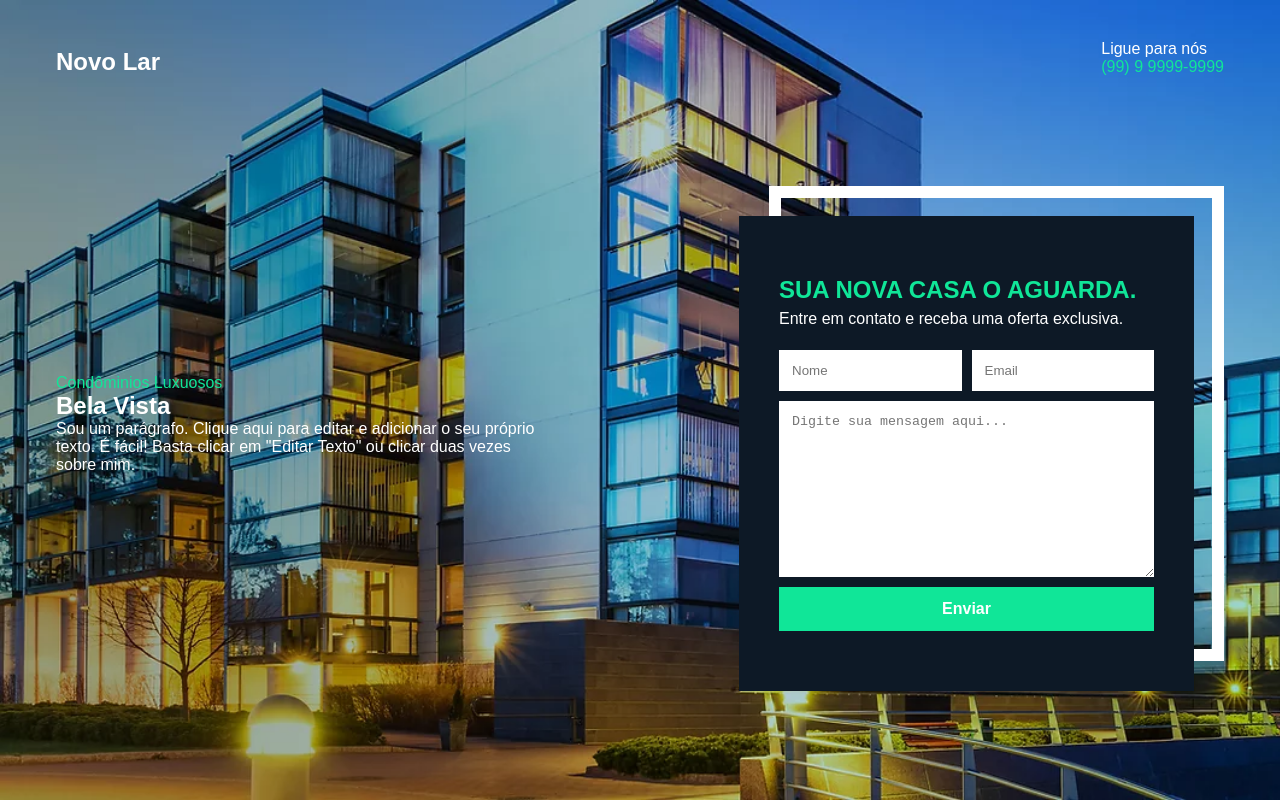
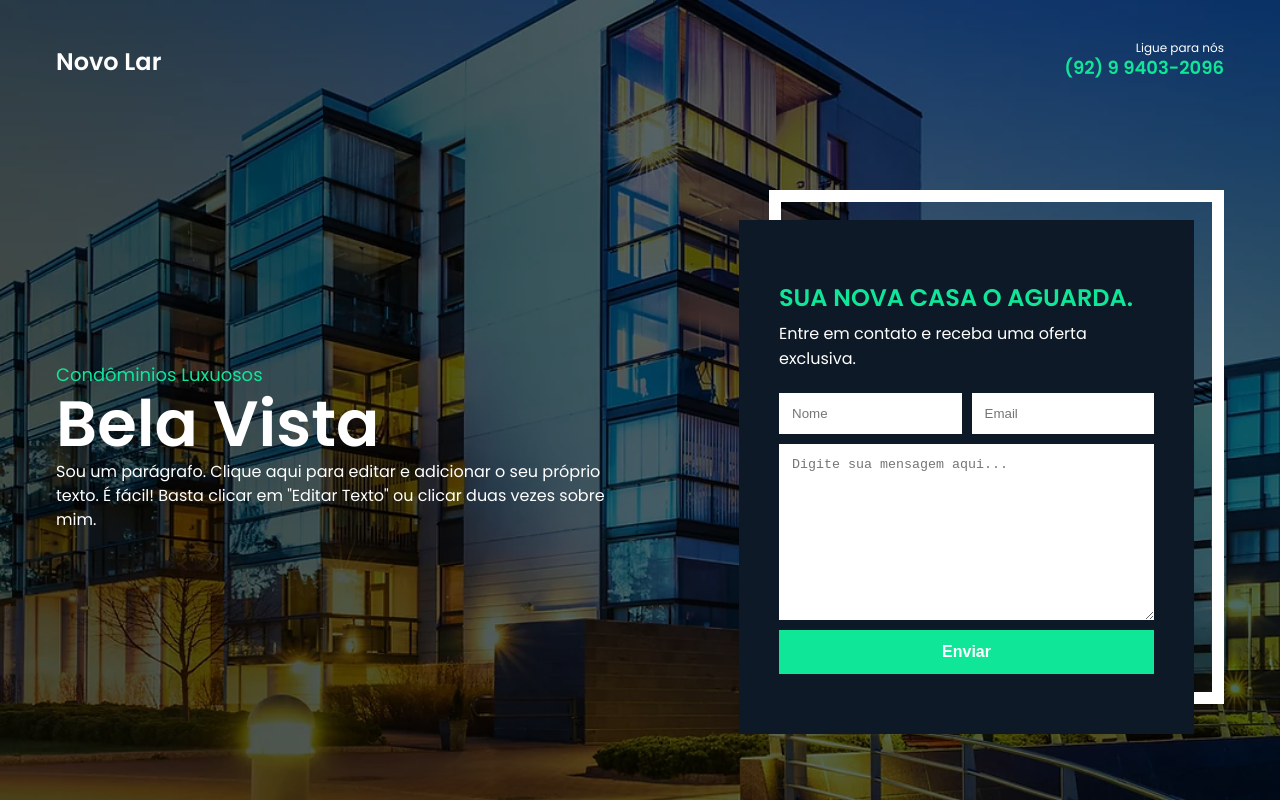
Before and after one commit to Ailson12/novo-lar, a plain HTML site: page index.html in a window 1280 px wide. Shown: the top 802 px of the page. Drawn offline with Linux system fonts and the light colour scheme.

Commit message:
adicionando tipografia

```diff
--- a/css/form.css
+++ b/css/form.css
@@ -8,7 +8,6 @@
   display: block;
   padding: 60px 40px;
   background: var(--color-4);
-  transition: transform 1.3s;
 }
 
 .form h2 {
--- a/css/header.css
+++ b/css/header.css
@@ -1,9 +1,22 @@
 .header {
   background-repeat: no-repeat;
   background-size: cover;
+  background-attachment: fixed;
   background-image: url("../images/background-header.webp");
   min-height: 100vh;
   position: relative;
+  z-index: 1;
+}
+
+.header::after {
+  content: "";
+  position: absolute;
+  left: 0;
+  right: 0;
+  top: 0;
+  bottom: 0;
+  z-index: -1;
+  background-color: rgba(0, 0, 0, 0.5);
 }
 
 .header nav {
--- a/css/styles.css
+++ b/css/styles.css
@@ -1,6 +1,8 @@
+@import url('https://fonts.googleapis.com/css2?family=Poppins:wght@400;600&display=swap');
 @import "./utilities/reset.css";
 @import "./utilities/colors.css";
 @import "./utilities/global.css";
+@import "./utilities/typography.css";
 
 @import "./header.css";
 @import "./form.css";
--- a/css/utilities/global.css
+++ b/css/utilities/global.css
@@ -3,3 +3,7 @@
   padding: 0 16px;
   max-width: 1200px;
 }
+
+.text-right {
+  text-align: right;
+}
--- a/css/utilities/reset.css
+++ b/css/utilities/reset.css
@@ -4,7 +4,7 @@
 
 body {
   margin: 0;
-  font-family: Arial, Helvetica, sans-serif;
+  font-family: "Poppins", Arial, Helvetica, sans-serif;
 }
 
 body,
--- /dev/null
+++ b/css/utilities/typography.css
@@ -0,0 +1,48 @@
+.font-xs {
+  font: 400 0.75rem/1.35 "Poppins", sans-serif;
+}
+
+.font-s {
+  font: 400 1rem/1.5 "Poppins", sans-serif;
+}
+
+.font-m,
+.font-m-b {
+  font: 400 1.125rem/1.35 "Poppins", sans-serif;
+}
+
+.font-m-b {
+  font-weight: 600;
+}
+
+.font-l,
+.font-l-b {
+  font: 400 1.5rem/1.5 "Poppins", sans-serif;
+}
+
+.font-l-b {
+  font-weight: 600;
+}
+
+.font-xl {
+  font: 600 2rem/1.25 "Poppins", sans-serif;
+}
+
+.font-xxl {
+  font: 600 4rem/1.125 "Poppins", sans-serif;
+}
+
+@media (max-width: 1200px) {
+  .font-xxl {
+    font-size: 3rem;
+  }
+}
+
+@media (max-width: 800px) {
+  .font-xxl {
+    font-size: 2rem;
+  }
+  .font-xl {
+    font-size: 1.5rem;
+  }
+}
--- a/index.html
+++ b/index.html
@@ -13,17 +13,17 @@
 <body>
   <header class="header">
     <nav class="container">
-      <h1 class="color-2">Novo Lar</h1>
+      <h1 class="color-2 font-l-b">Novo Lar</h1>
       <div>
-        <p class="color-2">Ligue para nós</p>
-        <a class="color-3" href="#">(99) 9 9999-9999</a>
+        <p class="color-2 font-xs text-right">Ligue para nós</p>
+        <a class="color-3 font-m-b" href="#">(92) 9 9403-2096</a>
       </div>
     </nav>
     <div class="container introduction">
       <div class="introduction-text">
-        <p class="color-3">Condôminios Luxuosos</p>
-        <h2 class="color-2">Bela Vista</h2>
-        <p class="color-2">
+        <p class="color-3 font-m">Condôminios Luxuosos</p>
+        <h2 class="color-2 font-xxl">Bela Vista</h2>
+        <p class="color-2 font-s">
           Sou um parágrafo. Clique aqui para editar e adicionar o seu próprio
           texto. É fácil! Basta clicar em "Editar Texto" ou clicar duas vezes
           sobre mim.
```
